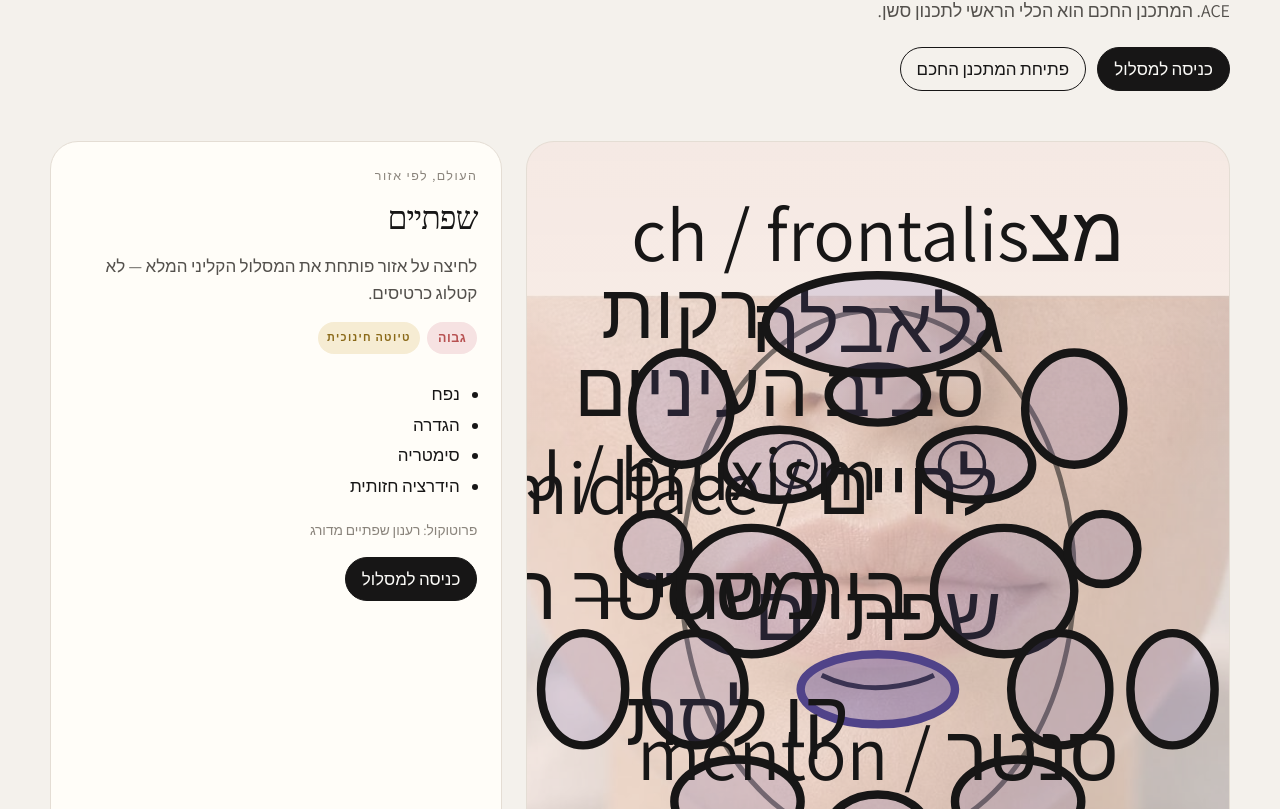
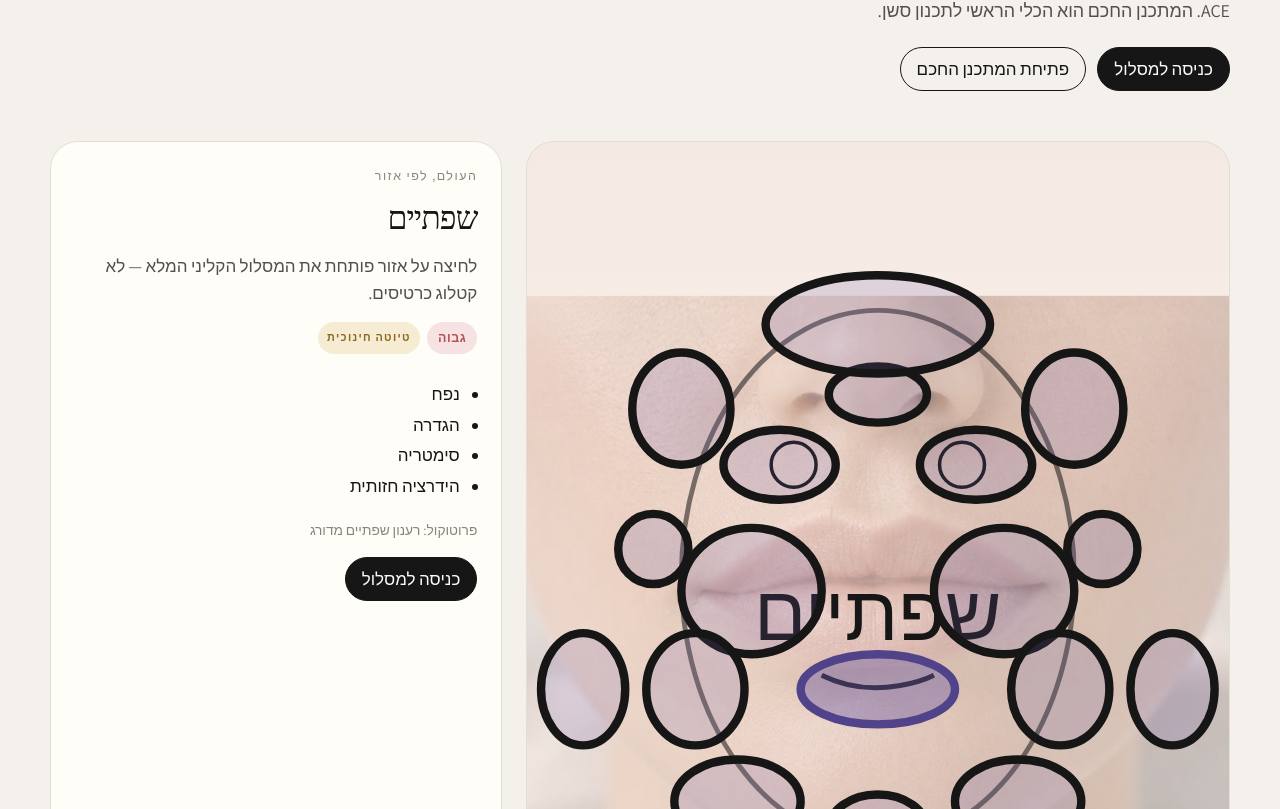
Before and after one commit to drmarktzone-stack/AestheticAI, a React (Vite) app: page /#/ in a window 1280 px wide. Shown: the part 391-1200 px from the top of the page. Built offline with nearby package versions, Linux system fonts and the light colour scheme; a web font is replaced by a local one.

Commit message:
Polish atlas labels and Vite config for Pages
Keep only the selected region label on the face atlas so the home
spread stays editorial. Use import.meta.url in Vite so the config
loader stays native-compatible.

Co-authored-by: drmarktzone-stack <drmarktzone-stack@users.noreply.github.com>

```diff
--- a/src/components/FaceAtlas.tsx
+++ b/src/components/FaceAtlas.tsx
@@ -65,7 +65,7 @@ export function FaceAtlas({ selectedId, onSelect }: Props) {
               }}
             >
               <ellipse cx={copy.x} cy={copy.y} rx={copy.rx} ry={copy.ry} />
-              {index === 0 ? (
+              {index === 0 && selectedId === region.id ? (
                 <text x={copy.x} y={copy.y - copy.ry - 2} textAnchor="middle">
                   {entityName(region, locale)}
                 </text>
--- a/vite.config.ts
+++ b/vite.config.ts
@@ -1,13 +1,17 @@
+import { dirname } from "node:path";
+import { fileURLToPath } from "node:url";
 import path from "node:path";
 import { defineConfig } from "vite";
 import react from "@vitejs/plugin-react";
+
+const rootDir = dirname(fileURLToPath(import.meta.url));
 
 export default defineConfig({
   plugins: [react()],
   base: process.env.GITHUB_PAGES === "1" ? "/AestheticAI/" : "/",
   resolve: {
     alias: {
-      "@": path.resolve(__dirname, "src"),
+      "@": path.resolve(rootDir, "src"),
     },
   },
   server: {
```
